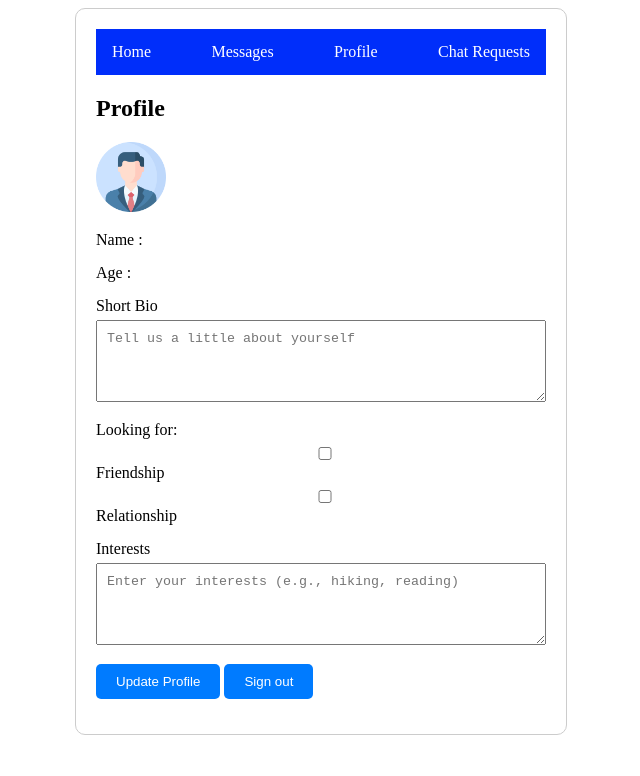
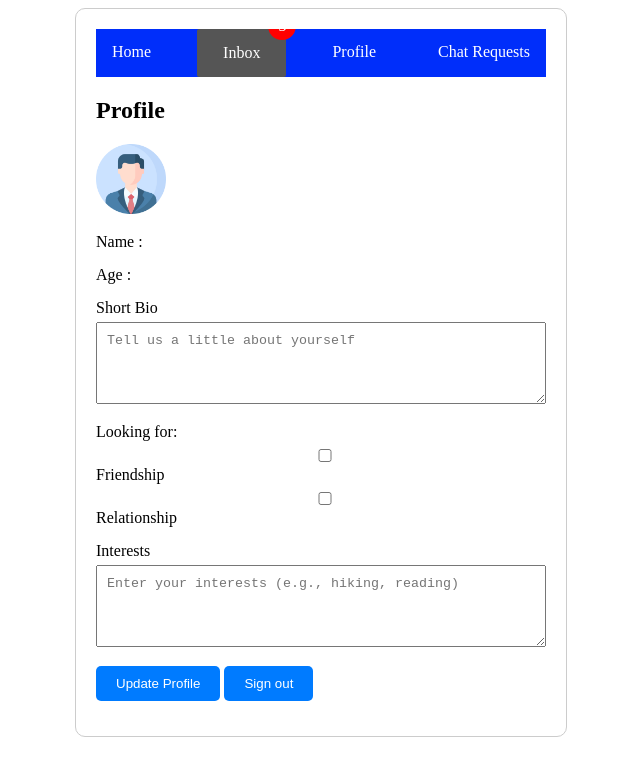
Before and after one commit to Teboho02/LinkMate, a website: page public/profile/profile.html in a window 1280 px wide. Shown: the whole page, without its empty margins (319-959 px from the left). Drawn offline with Linux system fonts and the light colour scheme; no server answers; sample sign-in values are in the browser's storage.

Commit message:
visual changes to messages

```diff
--- a/public/accounts/signin.js
+++ b/public/accounts/signin.js
@@ -1,6 +1,12 @@
 const username = document.getElementById("username");
 const password = document.getElementById("password");
 const si = document.getElementById("sii");
+
+if(localStorage.getItem("username") != null){
+   //TODOs uncomment later
+ //   window.location.href = "./profile/profile.html"
+}
+
 
 async function getData(username, password) {
     try {
--- /dev/null
+++ b/public/accounts/signout.js
@@ -0,0 +1,3 @@
+if (localStorage.getItem("username") === null) {
+    window.location.href = "./index.html";
+}
--- a/public/profile/profile.html
+++ b/public/profile/profile.html
@@ -8,6 +8,7 @@
     <script src="https://www.gstatic.com/firebasejs/8.6.8/firebase-app.js" defer></script>
     <script src="https://www.gstatic.com/firebasejs/8.6.8/firebase-firestore.js" defer></script>
     <script src="../config.js" defer></script>
+    <script src="../accounts/signout.js"></script>
 
     <script src="profile.js"></script>
 </head>
@@ -16,7 +17,10 @@
 
         <ul>
             <li><a href="../home/home.html">Home</a></li>
-            <li><a href="../messages/contacts.html">Messages</a></li>
+            <li><a href="../messages/contacts.html" class="notification">
+                <span>Inbox</span>
+                <span class="badge">3</span>
+            </a></li>
             <li><a href="../profile/profile.html">Profile</a></li>
             <li><a href="../requests/request.html">Chat Requests</a></li>
 
--- a/public/profile/profile.js
+++ b/public/profile/profile.js
@@ -37,12 +37,11 @@ document.addEventListener("DOMContentLoaded", function() {
 
     })
 
-    updatePro.addEventListener("click", ()=>{
+    updatePro.addEventListener("click", async ()=>{
 
 
         console.log(bio.value);
 
-        alert(bio.value);
 
         if (document.getElementById('relationship').checked) {
             intent.relationship = true;
@@ -108,7 +107,8 @@ document.addEventListener("DOMContentLoaded", function() {
                 interests : st.value
 
             });
-            console.log("elements inserted successfully ");
+
+            localStorage.setItem("profileComple", "yes");
         } catch (e) {
             console.error("Error adding document: ", e);
         }
@@ -135,7 +135,7 @@ document.addEventListener("DOMContentLoaded", function() {
                 const myD = JSON.parse(JSON.stringify(doc.data()));
                 //check if I have already updated the profile
                 if(myD.username == username){
-                    console.log("tes");
+                    localStorage.setItem("profileComple", "yes");
                     bio.textContent = myD.bio;
                     st.textContent =myD.interests;
                     if(myD.relationship){
--- a/public/profile/styles.css
+++ b/public/profile/styles.css
@@ -67,3 +67,27 @@ ul {
   .active {
     background-color: #04AA6D;
   }
+
+  .notification {
+    background-color: #555;
+    color: white;
+    text-decoration: none;
+    padding: 15px 26px;
+    position: relative;
+    display: inline-block;
+    border-radius: 2px;
+  }
+
+  .notification:hover {
+    background: red;
+  }
+
+  .notification .badge {
+    position: absolute;
+    top: -17px;
+    right: -10px;
+    padding: 5px 10px;
+    border-radius: 50%;
+    background: red;
+    color: white;
+  }
```
